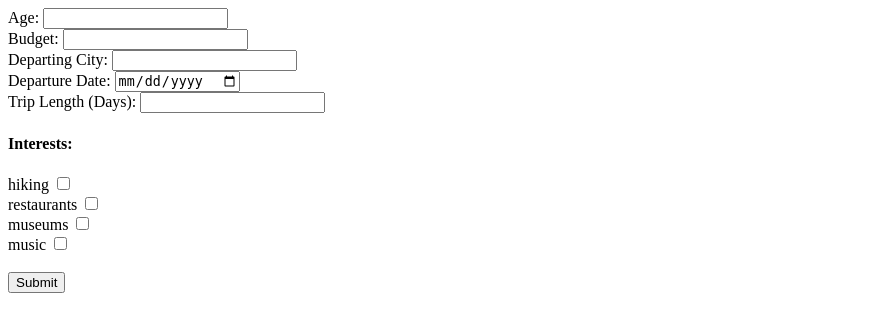
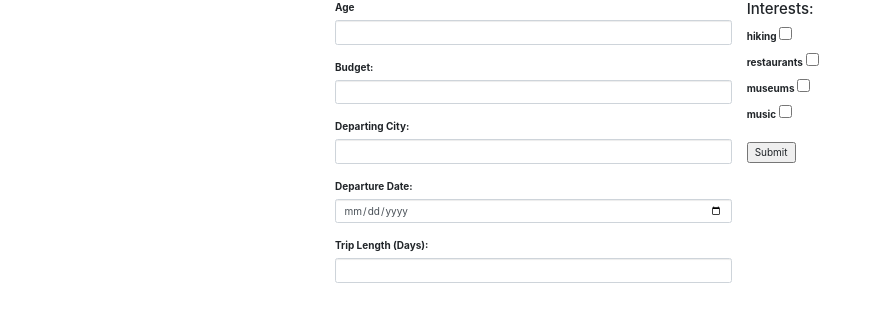
Before and after one commit to turneste/CS-361-Portfolio-Project, a Flask app: page / in a window 1280 px wide. Shown: the top 332 px of the page, without its empty margins (0-874 px from the left). Run offline with Flask 2, Linux system fonts and the light colour scheme; some libraries are stand-ins or nearby versions.

Commit message:
revise css

```diff
--- a/app.py
+++ b/app.py
@@ -1,10 +1,16 @@
 from flask import Flask, render_template, url_for, request
 from flask_sqlalchemy import SQLAlchemy
+from flask_bootstrap import Bootstrap
 import static.script.static as static
+from form import RegForm
+import os
 
 app = Flask(__name__)
 app.config['SQLALCHEMY_DATABASE_URI'] = 'sqlite:///database.db'
 db = SQLAlchemy(app)
+bootstrap = Bootstrap(app)
+
+
 
 class Travel_Data(db.Model):
     id = db.Column(db.Integer, primary_key=True)
--- a/static/css/main.css
+++ /dev/null
@@ -1,16 +0,0 @@
-body {
-    width: 95%;
-    height: 95%;
-
-}
-
-.city {
-    width: 100%;
-    height: 33%;
-}
-
-.info {
-    display: inline-block;
-    width: 20%;
-    height: 75%;
-}
--- a/templates/base.html
+++ b/templates/base.html
@@ -4,7 +4,13 @@
     <meta charset="UTF-8">
     <meta http-equiv="X-UA-Compatible" content="IE=edge">
     <meta name="viewport" content="width=device-width, initial-scale=1.0">
-    <link rel="stylesheet" href="{{ url_for('static', filename='css/main.css') }}"
+    <link rel="stylesheet" href="https://stackpath.bootstrapcdn.com/bootstrap/3.4.1/css/bootstrap.min.css" integrity="sha384-HSMxcRTRxnN+Bdg0JdbxYKrThecOKuH5zCYotlSAcp1+c8xmyTe9GYg1l9a69psu" crossorigin="anonymous">
+
+    {% block styles %}
+    <!-- Bootstrap CSS -->
+    {{ bootstrap.load_css() }}
+    {% endblock %}
+
     {% block head %}{% endblock %}
 </head>
 <body>
--- a/templates/index.html
+++ b/templates/index.html
@@ -1,4 +1,5 @@
 {% extends 'base.html' %}
+
 
 {% block head %}
 
@@ -6,21 +7,26 @@
 
 {% block body %}
 
+
+
     <form action='/' method="POST">
-        <label for="age">Age:</label>
-        <input type="text" id="age" name="age"><br>
+        <div class="col-lg-4 offset-lg-3">
 
-        <label for="budget">Budget: </label>
-        <input type="number" id="budget" name="budget"><br>
+            <label for="age" class="justify-contet">Age</label><br>
+            <input type="text" class="form-control" id="age" name="age"><br>
 
-        <label for="departCity">Departing City: </label>
-        <input type="text" id="departCity" name="departCity"><br>
+            <label for="budget">Budget: </label><br>
+            <input type="number" class="form-control" id="budget" name="budget"><br>
 
-        <label for="departDate">Departure Date: </label>
-        <input type="date" id="departDate" name="departDate"><br>
+            <label for="departCity">Departing City: </label><br>
+            <input type="text" class="form-control" id="departCity" name="departCity"><br>
 
-        <label for="tripLength">Trip Length (Days): </label>
-        <input type="number" id="tripLength" name="tripLength"><br>
+            <label for="departDate">Departure Date: </label><br>
+            <input type="date" class="form-control" id="departDate" name="departDate"><br>
+
+            <label for="tripLength">Trip Length (Days): </label><br>
+            <input type="number" class="form-control" id="tripLength" name="tripLength"><br>
+        </div>
 
         <h4>Interests:</h4>
         <label for="hiking">hiking</label>
@@ -37,4 +43,8 @@
 
         <input type="submit" value="Submit">
 
+        </div>
+    </div>
+
+
 {% endblock %}
```
Also changed, not shown: form.py (added, +9 -0 lines).
